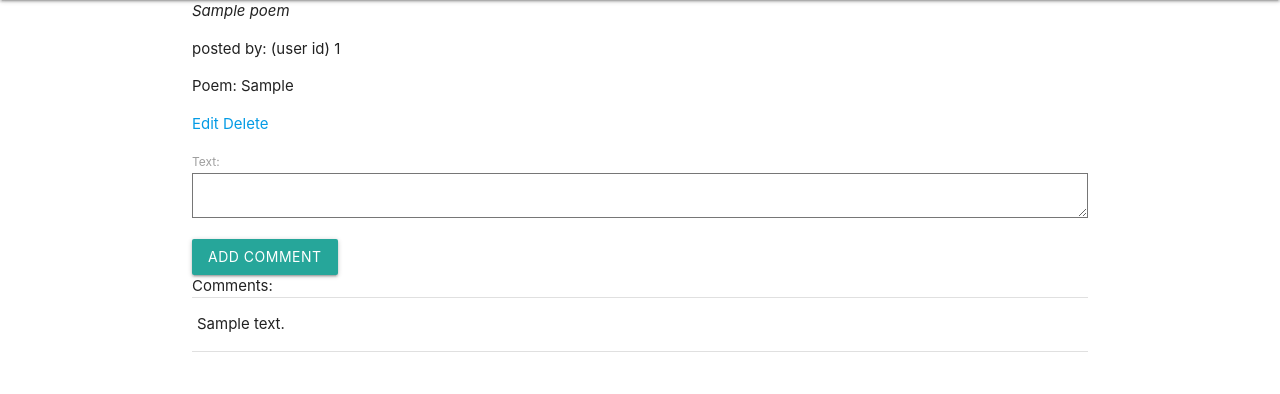
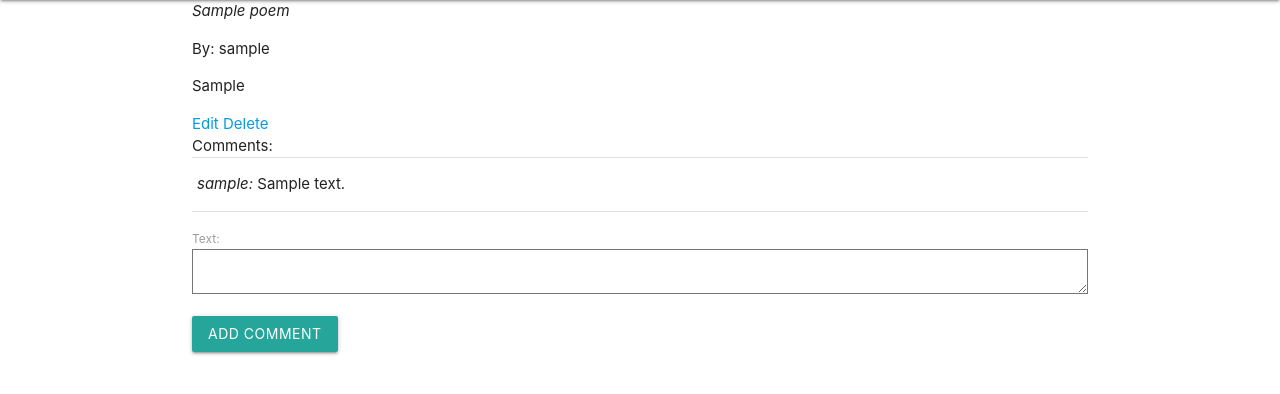
Before and after one commit to jacksweat22/Poe-previous-edition, a Django app: page /poems/1/ in a window 1280 px wide. Shown: the part 64-458 px from the top of the page. Run offline with Django 3.2, Linux system fonts and the light colour scheme; a user stored in the database is signed in; tables that the repository leaves empty hold one stand-in row (values such as "Sample post").

Commit message:
added user names to posts and comments

```diff
--- a/poems/main_app/templates/main_app/poem_form.html
+++ b/poems/main_app/templates/main_app/poem_form.html
@@ -1,7 +1,7 @@
 {% extends 'base.html' %}
 {% block content %}
 {% if object %}
-<h1>Edit <span><em>{{ object.title }}</em></span></h1>
+<h4>Edit <span><em>{{ object.title }}</em></span></h4>
 <a href="{% url 'detail' poem.id %}">Back</a>
 {% else %}
 <h4>Make A Post</h4>
--- a/poems/main_app/templates/poems/detail.html
+++ b/poems/main_app/templates/poems/detail.html
@@ -2,17 +2,15 @@
 {% block content %}
 <div>
   <span><em>{{ poem.title }}</em></span>
-        <p>posted by: (user id) {{ poem.user_id }}</p>
-        <p>Poem: {{ poem.poem }}</p>
+  <p>By: {{request.user.username}}</p>
+  <div>
+    <p>{{ poem.poem }}</p>
+  </div>
 </div>
 <a href="{% url 'poes_update' poem.id %}">Edit</a>
 <a href="{% url 'poes_delete' poem.id %}">Delete</a>
 <div>
-  <form action="{% url 'add_comment' poem.id %}" method="post">
-    {% csrf_token %}
-    {{ comment_form.as_p }}
-    <input type="submit" class="btn" value="Add Comment">
-  </form>
+
   <table>
     <thead>
       <tr>Comments:</tr>
@@ -20,10 +18,17 @@
     <tbody>
       {% for comment in poem.comment_set.all %}
       <tr>
-            <td>{{comment.text}}</td>
+        <td><em>{{request.user.username}}:</em> {{comment.text}}</td>
       </tr>
+      {% empty %}
+      <p>No comments yet!</p>
       {% endfor %}
     </tbody>
   </table>
+  <form action="{% url 'add_comment' poem.id %}" method="post">
+    {% csrf_token %}
+    {{ comment_form.as_p }}
+    <input type="submit" class="btn" value="Add Comment">
+  </form>
 </div>
 {% endblock %}
--- a/poems/main_app/templates/poems/index.html
+++ b/poems/main_app/templates/poems/index.html
@@ -1,10 +1,12 @@
 {% extends 'base.html' %}
 {% block content %}
 {% for poem in poems %}
-<a href="/poems/{{ poem.id }}">
+
 <div class="card">
     <div class="card-content">
-        <span class="card-title">{{ poem.title }}</span>
+        <a href="/poems/{{ poem.id }}">
+        <span class="card-title">{{ poem.title }}</span></a>
+        <p>By: {{request.user.username}}</p>
     </div>
 </div>
 {% endfor %}
--- a/poems/main_app/views.py
+++ b/poems/main_app/views.py
@@ -71,6 +71,7 @@ def add_comment(request, poem_id):
     new_comment.save()
   return redirect('detail', poem_id=poem_id)
 
+
 class PoeCreate(LoginRequiredMixin, CreateView):
   model = Poem
   fields = ['title', 'poem']   #make author value default to the user that made the post
```
Lines whose indentation alone changed are shown as unchanged.
